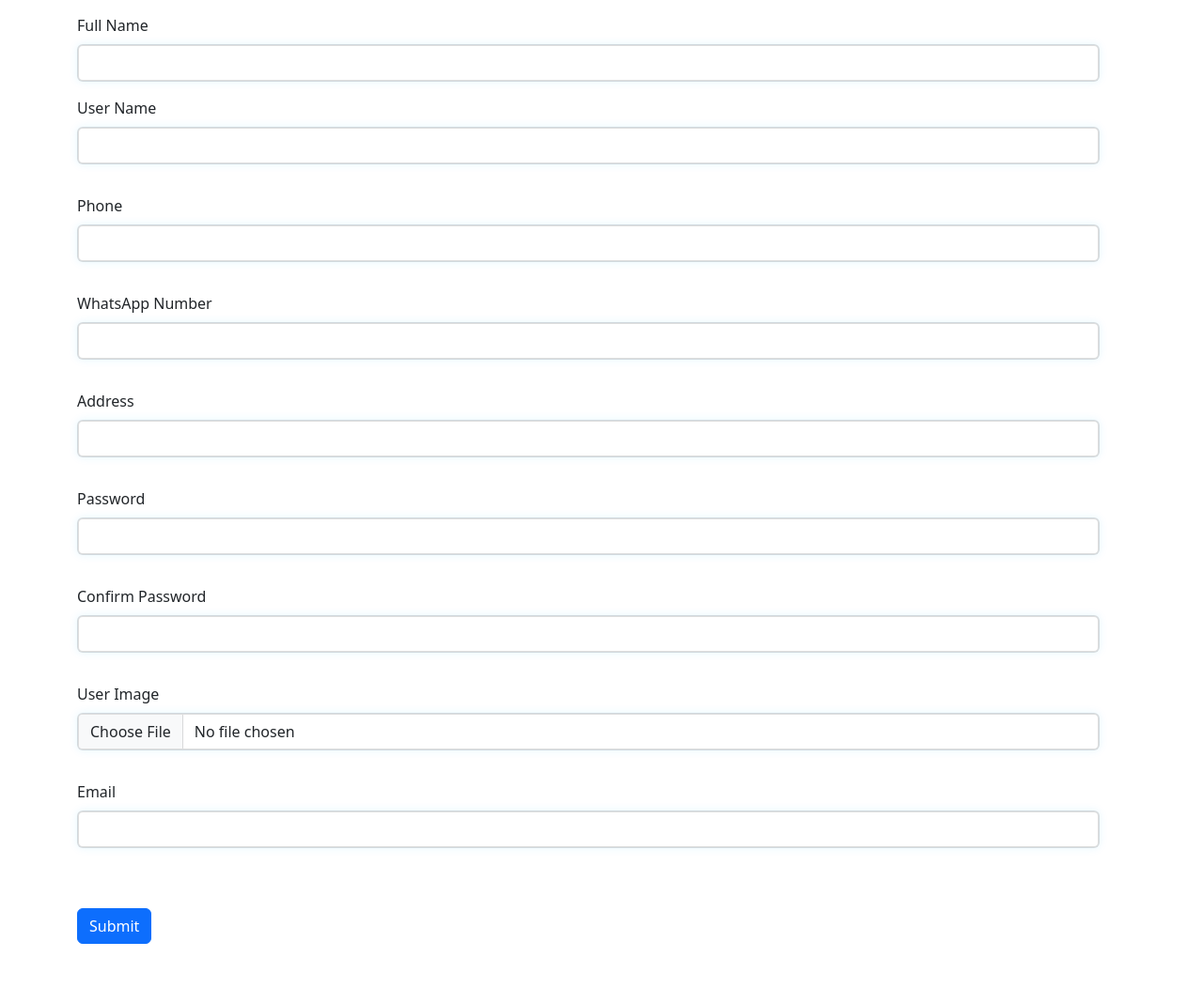
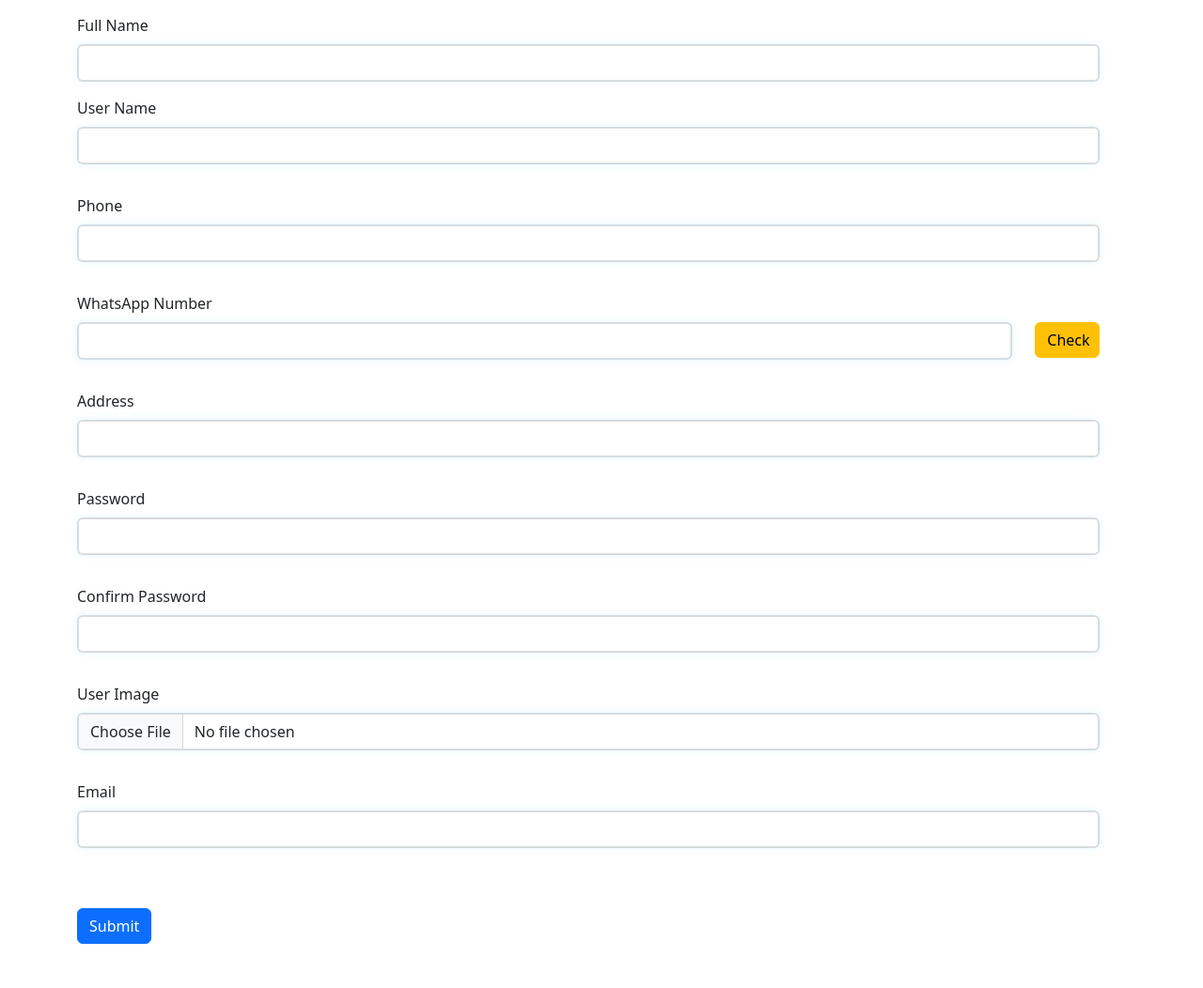
Before and after one commit to you22ef/WebBased, a PHP site: page / in a window 1280 px wide. Shown: the part 151-1203 px from the top of the page at 94% size. Run offline with PHP 8.4, Linux system fonts and the light colour scheme.

Commit message:
check button for whatsapp number

```diff
--- a/API_Ops.js
+++ b/API_Ops.js
@@ -154,6 +154,11 @@ class User {
 }
 const userInstance = new User();
 
+document.getElementById("Check").addEventListener("click", async function(event)
+{
+    let whatsapp = document.getElementById("whatsappNumber").value;
+    const isValidWhatsApp = await userInstance.validateWhatsAppNumber(whatsapp);
+});
 
 document.getElementById("myForm").addEventListener("submit", async function(event) {
     event.preventDefault(); // Prevent default form submission
--- a/index.php
+++ b/index.php
@@ -34,10 +34,13 @@
                     <input type="text" name="phone" class="form-control" id="exampleFormControlInput1" required>
                     <p style="color: red;" class="mt-2" id="Phone"></p>
                 </div>
-                <div class="col-lg-12 mt-3">
+                <div class="col-lg-11 mt-3">
                     <label for="exampleFormControlInput1"  class="form-label">WhatsApp Number</label>
                     <input type="text" name="whatsapp" class="form-control" id="whatsappNumber" required>
                     <p style="color: red;" class="mt-2" id="whatsapp"></p>
+                </div>
+                <div class="col-lg-1 mt-5">
+                    <button type="button" id="Check" class="btn btn-warning w-100">Check</button>
                 </div>
                 <div class="col-lg-12 mt-3">
                     <label for="exampleFormControlInput1" class="form-label">Address</label>
```
Also changed, not shown: Images/1743793718_WhatsApp Image 2025-03-21 at 3.11.32 AM.jpeg (added), Images/1744850387_test3.png (added), 1 other file.
